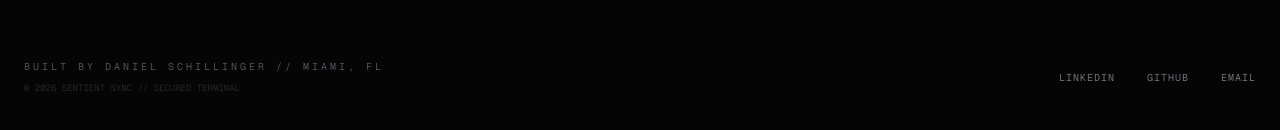
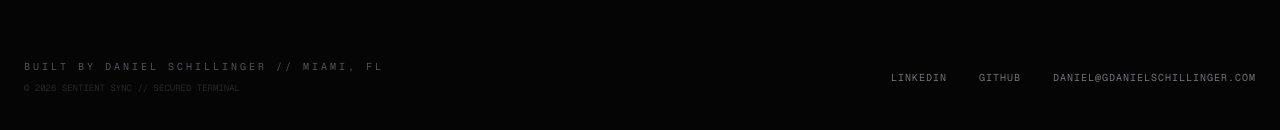
Before and after one commit to gdanielschillinger/sentient-sync-portfolio, a Next.js app: page / in a window 1280 px wide. Shown: the part 3204-3334 px from the top of the page. Built offline with nearby package versions, Linux system fonts and the light colour scheme.

Commit message:
fix: update footer email to daniel@gdanielschillinger.com

```diff
--- a/src/components/core/Footer.tsx
+++ b/src/components/core/Footer.tsx
@@ -24,10 +24,10 @@ export default function Footer() {
             GitHub
           </a>
           <a
-            href="mailto:gerddaniel.schilling@mymail.champlain.edu"
+            href="mailto:daniel@gdanielschillinger.com"
             className="text-[10px] font-mono text-zinc-500 hover:text-cyan-400 transition-colors uppercase tracking-widest"
           >
-            Email
+            daniel@gdanielschillinger.com
           </a>
         </div>
       </div>
```
